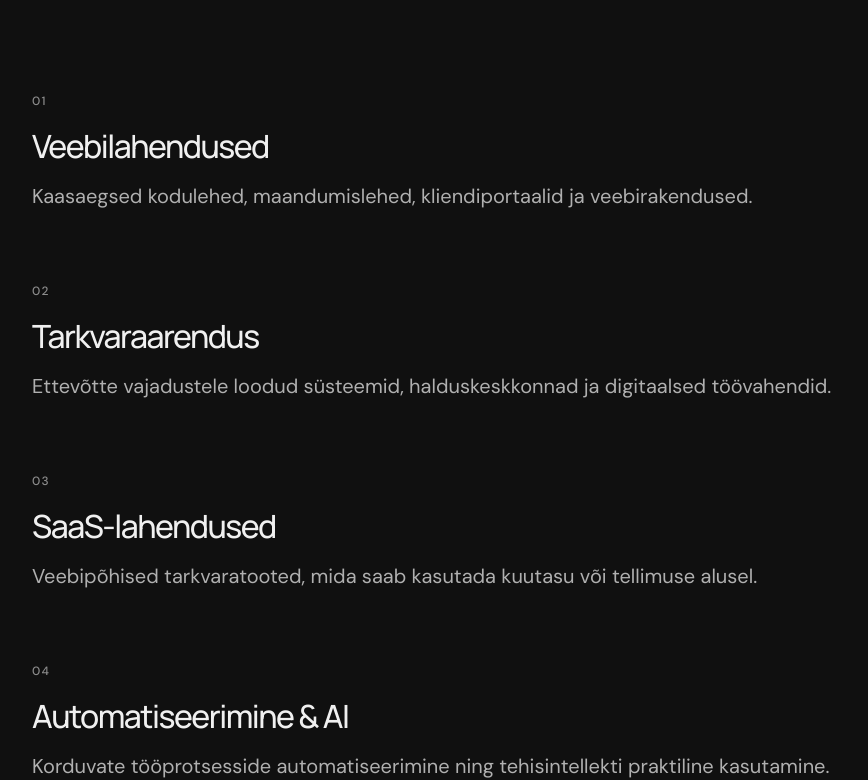
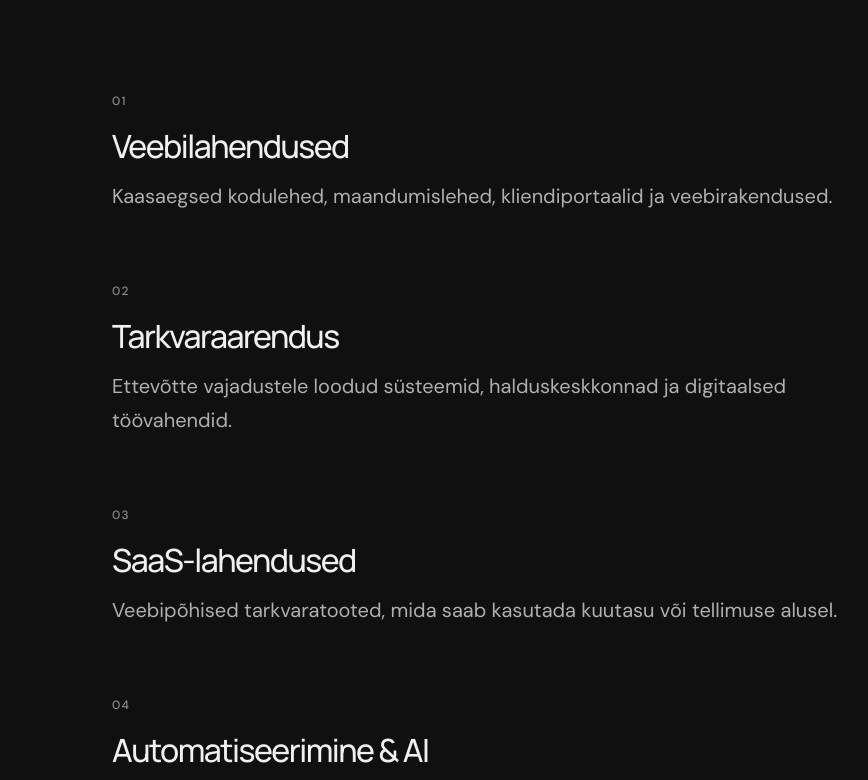
Before and after one commit to LauRRaud/Kyberloome, a Next.js app: page / in a window 1280 px wide. Shown: the part 1009-1789 px from the top of the page, without its empty margins (148-1016 px from the left). Built offline with nearby package versions, Linux system fonts and the light colour scheme.

Commit message:
Narrow and center service list

```diff
--- a/app/globals.css
+++ b/app/globals.css
@@ -130,3 +130,7 @@ footer{border-top:0;padding-top:74px;padding-bottom:42px}
 .service-copy,.service p{max-width:none}
 .service h3{display:block;text-align:left;justify-content:flex-start}
 @media (max-width:760px){.services{width:100%}}
+
+/* Keep the service list focused in the middle of the page. */
+.services{width:min(760px,100%)}
+.service-copy,.service p{max-width:760px}
```
